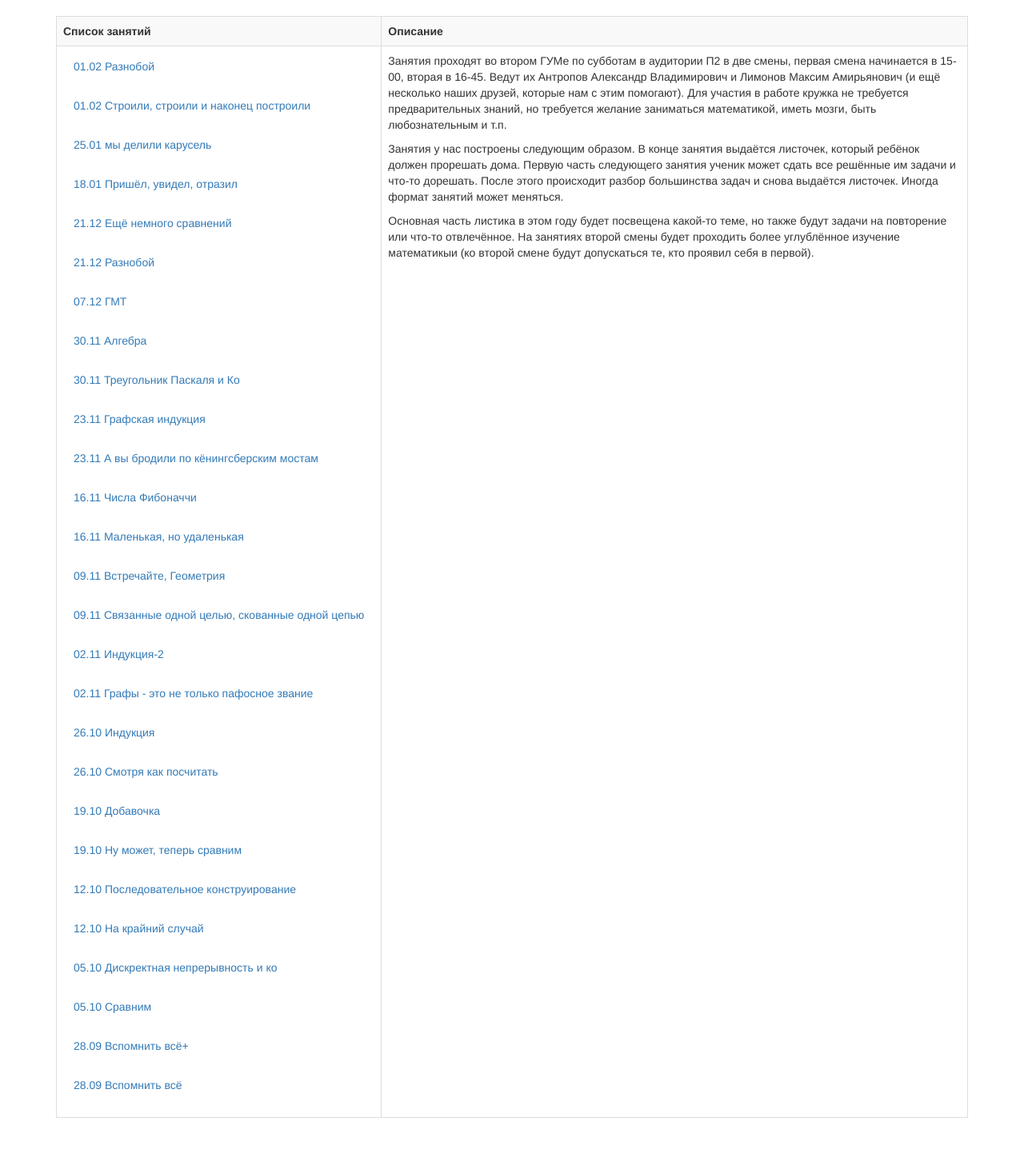
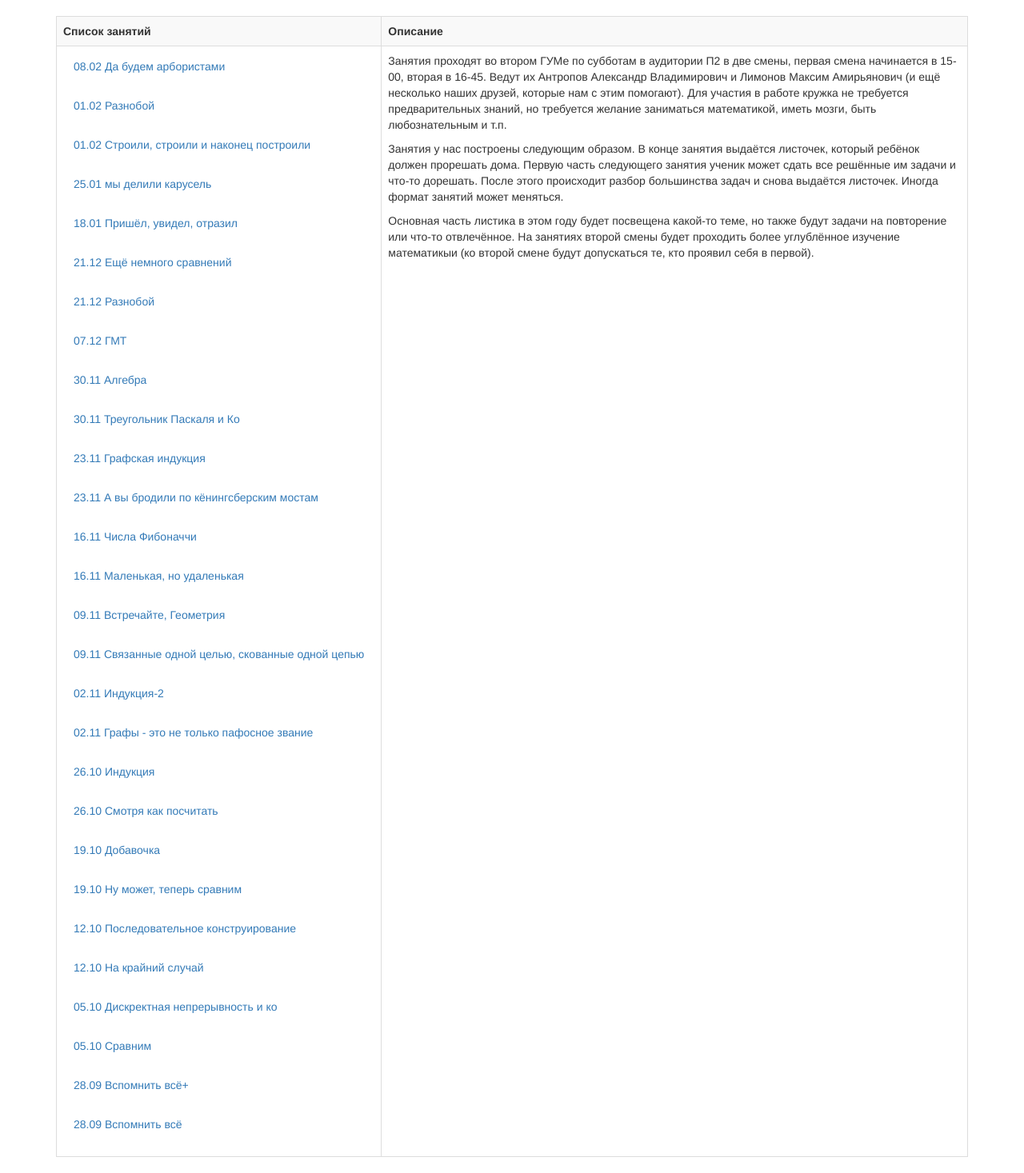
Before and after one commit to matemax/test_site, a Flask app: page /lessons in a window 1280 px wide. Shown: the part 52-1519 px from the top of the page at 80% size. Before the commit the page ends 1450 px from the top, so only its background shows below. Run offline with Flask 2, Linux system fonts and the light colour scheme; some libraries are stand-ins or nearby versions.

Commit message:
add lesson

```diff
--- a/app/templates/list_lessons.html
+++ b/app/templates/list_lessons.html
@@ -1,3 +1,6 @@
+<div class="form-group">
+    <a href="/lessons/15" class="btn btn btn-link">08.02 Да будем арбористами</a>
+</div>
 <div class="form-group">
     <a href="/lessons/14_p" class="btn btn btn-link">01.02 Разнобой</a>
 </div>
```
